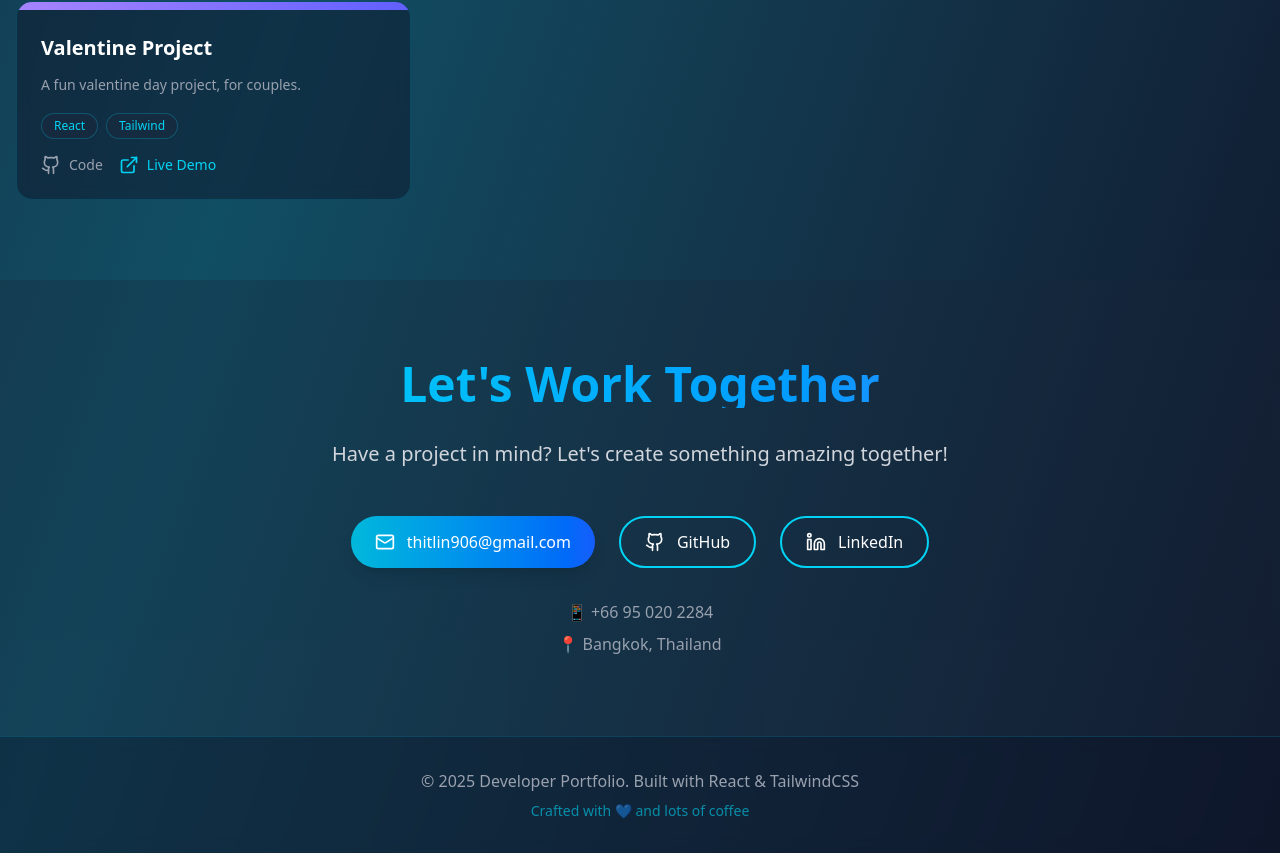
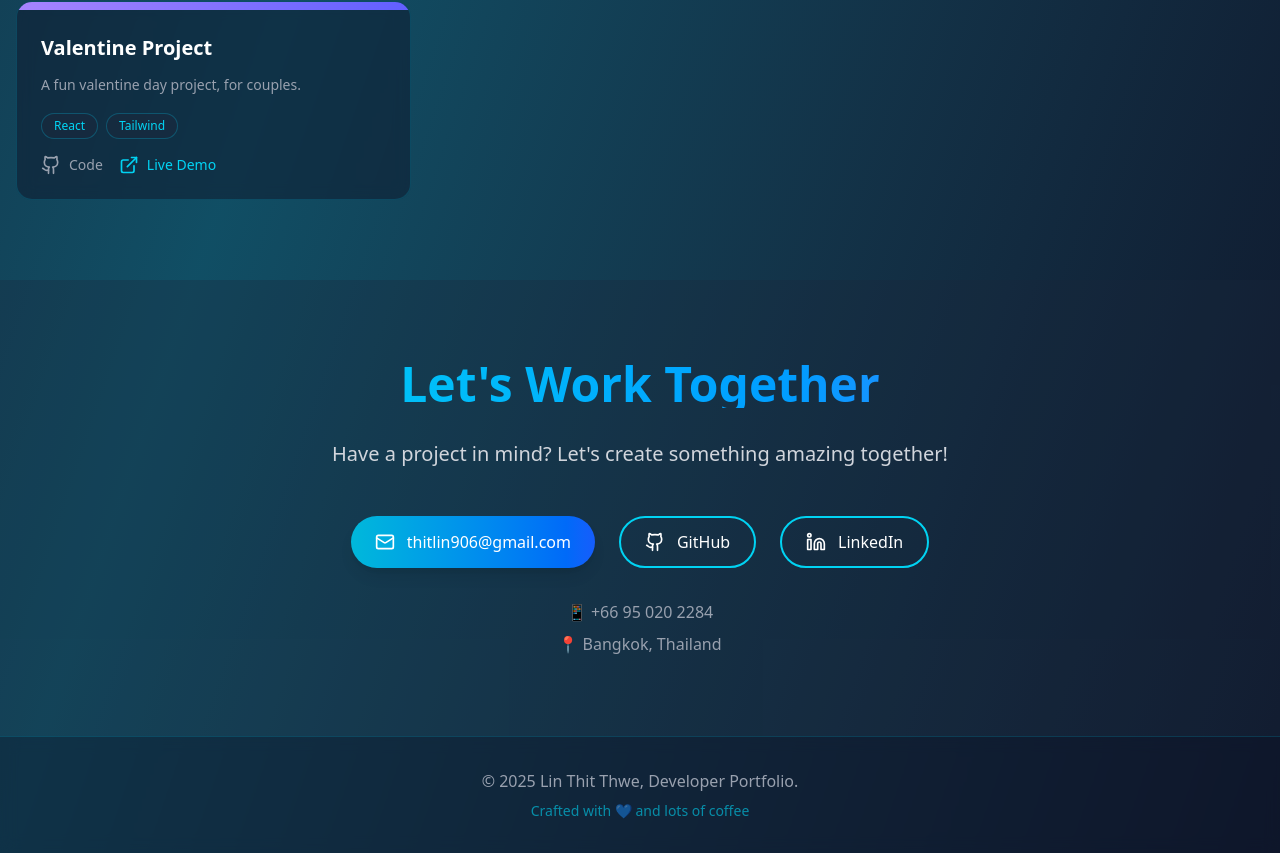
Before and after one commit to Lin18210/Lin_Portfolio, a React (Vite) app in the folder my_portfolio/: page / in a window 1280 px wide. Shown: the part 2918-3771 px from the top of the page. Built offline with nearby package versions, Linux system fonts and the light colour scheme.

Commit message:
I change some details

```diff
--- a/my_portfolio/src/App.jsx
+++ b/my_portfolio/src/App.jsx
@@ -429,7 +429,7 @@ export default function Portfolio() {
 
       {/* Footer */}
       <footer className="py-8 px-4 border-t border-cyan-500/20 text-center text-gray-400 bg-slate-900/50 backdrop-blur-sm relative z-10">
-        <p>&copy; 2025 Developer Portfolio. Built with React & TailwindCSS</p>
+        <p>&copy; 2025 Lin Thit Thwe, Developer Portfolio.</p>
         <p className="text-sm mt-2 text-cyan-400/60">Crafted with 💙 and lots of coffee</p>
       </footer>
 
```
